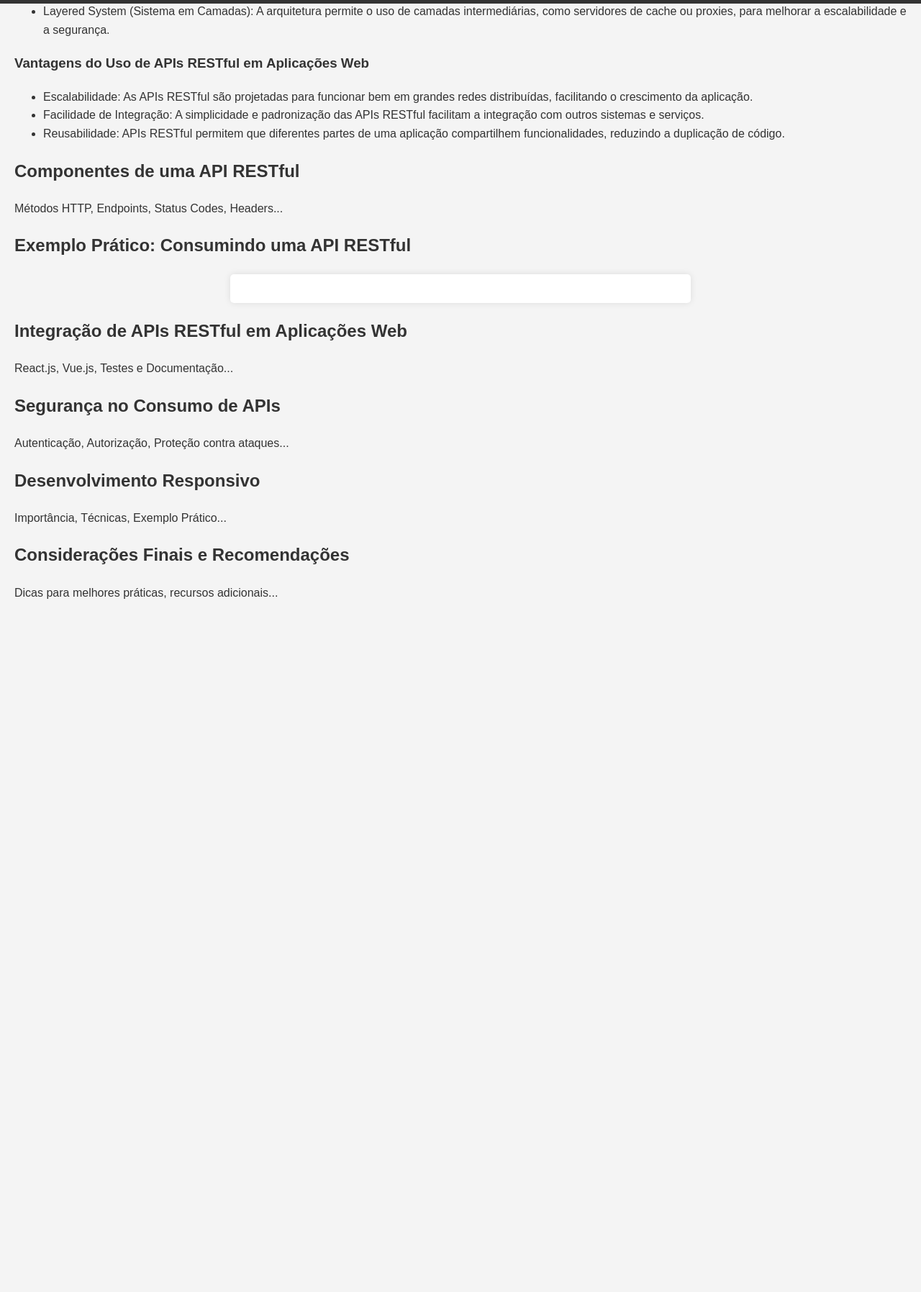
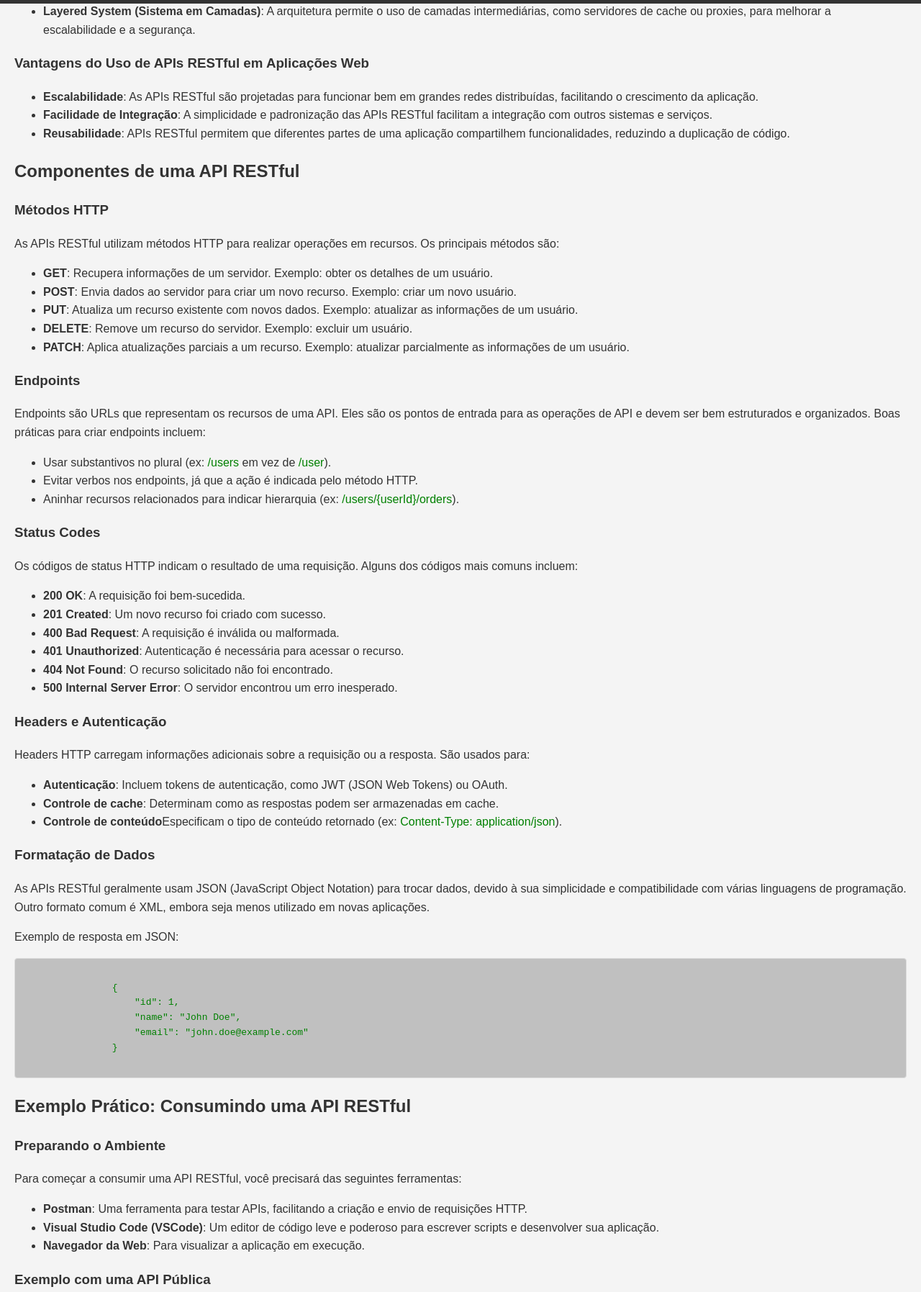
Before and after one commit to gabiosfc/paginaWEBII, a plain HTML site: page index.html in a window 1280 px wide. Shown: the part 795-2590 px from the top of the page at 72% size. Before the commit the page ends 1667 px from the top, so only its background shows below. Drawn offline with Linux system fonts and the light colour scheme; no server answers.

Commit message:
Inserindo conteúdo

```diff
--- a/index.html
+++ b/index.html
@@ -34,10 +34,11 @@
                 permitindo que eles compartilhem dados e funcionalidades.</p>
             <p>Exemplos de APIs populares incluem:</p>
             <ul>
-                <li>Google Maps API: Permite a integração de mapas e dados geográficos em aplicativos</li>
-                <li>Twitter API: Permite que desenvolvedores acessem dados do Twitter, como tweets e perfis de usuários.
+                <li><b>Google Maps API</b>: Permite a integração de mapas e dados geográficos em aplicativos</li>
+                <li><b>Twitter API</b>: Permite que desenvolvedores acessem dados do Twitter, como tweets e perfis de
+                    usuários.
                 </li>
-                <li>OpenWeatherMap API: Fornece dados meteorológicos para várias localizações.</li>
+                <li><b>OpenWeatherMap API</b>: Fornece dados meteorológicos para várias localizações.</li>
             </ul>
             <h3>Conceito de RESTful APIs</h3>
             <p>REST (Representational State Transfer) é um estilo de arquitetura que define um conjunto de restrições
@@ -46,28 +47,33 @@
             </p>
             <p>Os principais princípios REST incluem:</p>
             <ul>
-                <li>Stateless (Sem Estado): Cada requisição de cliente para servidor deve conter todas as informações
+                <li><b>Stateless (Sem Estado)</b>: Cada requisição de cliente para servidor deve conter todas as
+                    informações
                     necessárias para o servidor entender e processar a solicitação.
                 </li>
-                <li>Client-Server (Cliente-Servidor): A separação entre o cliente e o servidor permite que eles evoluam
+                <li><b>Client-Server (Cliente-Servidor)</b>: A separação entre o cliente e o servidor permite que eles
+                    evoluam
                     de forma independente.
                 </li>
-                <li>Cacheable (Cacheável): As respostas devem ser explicitamente rotuladas como cacheáveis ou não
+                <li><b>Cacheable (Cacheável)</b>: As respostas devem ser explicitamente rotuladas como cacheáveis ou não
                     cacheáveis, o que melhora a eficiência das requisições subsequentes.
                 </li>
-                <li>Layered System (Sistema em Camadas): A arquitetura permite o uso de camadas intermediárias, como
+                <li><b>Layered System (Sistema em Camadas)</b>: A arquitetura permite o uso de camadas intermediárias,
+                    como
                     servidores de cache ou proxies, para melhorar a escalabilidade e a segurança.
                 </li>
             </ul>
             <h3>Vantagens do Uso de APIs RESTful em Aplicações Web</h3>
             <ul>
-                <li>Escalabilidade: As APIs RESTful são projetadas para funcionar bem em grandes redes distribuídas,
+                <li><b>Escalabilidade</b>: As APIs RESTful são projetadas para funcionar bem em grandes redes
+                    distribuídas,
                     facilitando o crescimento da aplicação.
                 </li>
-                <li>Facilidade de Integração: A simplicidade e padronização das APIs RESTful facilitam a integração com
+                <li><b>Facilidade de Integração</b>: A simplicidade e padronização das APIs RESTful facilitam a
+                    integração com
                     outros sistemas e serviços.
                 </li>
-                <li>Reusabilidade: APIs RESTful permitem que diferentes partes de uma aplicação compartilhem
+                <li><b>Reusabilidade</b>: APIs RESTful permitem que diferentes partes de uma aplicação compartilhem
                     funcionalidades, reduzindo a duplicação de código.
                 </li>
             </ul>
@@ -75,12 +81,118 @@
 
         <section id="componentes">
             <h2>Componentes de uma API RESTful</h2>
-            <p>Métodos HTTP, Endpoints, Status Codes, Headers...</p>
-            <!-- Continue com o conteúdo dos componentes -->
+            <h3>Métodos HTTP</h3>
+            <p>As APIs RESTful utilizam métodos HTTP para realizar operações em recursos. Os principais métodos são:</p>
+            <ul>
+                <li>
+                    <b>GET</b>: Recupera informações de um servidor. Exemplo: obter os detalhes de um usuário.
+                </li>
+                <li>
+                    <b>POST</b>: Envia dados ao servidor para criar um novo recurso. Exemplo: criar um novo usuário.
+                </li>
+                <li>
+                    <b>PUT</b>: Atualiza um recurso existente com novos dados. Exemplo: atualizar as informações de um
+                    usuário.
+                </li>
+                <li>
+                    <b>DELETE</b>: Remove um recurso do servidor. Exemplo: excluir um usuário.
+                </li>
+                <li>
+                    <b>PATCH</b>: Aplica atualizações parciais a um recurso. Exemplo: atualizar parcialmente as
+                    informações de um usuário.
+                </li>
+            </ul>
+            <h3>Endpoints</h3>
+            <p>Endpoints são URLs que representam os recursos de uma API. Eles são os pontos de entrada para as
+                operações de API e devem ser bem estruturados e organizados. Boas práticas para criar endpoints incluem:
+            </p>
+            <ul>
+                <li>
+                    Usar substantivos no plural (ex: <span
+                        style="color: green; font-family: 'Roboto Mono', sans-serif;">/users</span> em vez de <span
+                        style="color: green; font-family: 'Roboto Mono', sans-serif;">/user</span>).
+                </li>
+                <li>
+                    Evitar verbos nos endpoints, já que a ação é indicada pelo método HTTP.
+                </li>
+                <li>
+                    Aninhar recursos relacionados para indicar hierarquia (ex: <span
+                        style="color: green; font-family: 'Roboto Mono', sans-serif;">/users/{userId}/orders</span>).
+                </li>
+            </ul>
+            <h3>Status Codes</h3>
+            <p>Os códigos de status HTTP indicam o resultado de uma requisição. Alguns dos códigos mais comuns incluem:
+            </p>
+            <ul>
+                <li>
+                    <b>200 OK</b>: A requisição foi bem-sucedida.
+                </li>
+                <li>
+                    <b>201 Created</b>: Um novo recurso foi criado com sucesso.
+                </li>
+                <li>
+                    <b>400 Bad Request</b>: A requisição é inválida ou malformada.
+                </li>
+                <li>
+                    <b>401 Unauthorized</b>: Autenticação é necessária para acessar o recurso.
+                </li>
+                <li>
+                    <b>404 Not Found</b>: O recurso solicitado não foi encontrado.
+                </li>
+                <li>
+                    <b>500 Internal Server Error</b>: O servidor encontrou um erro inesperado.
+                </li>
+            </ul>
+            <h3>Headers e Autenticação</h3>
+            <p>Headers HTTP carregam informações adicionais sobre a requisição ou a resposta. São usados para:</p>
+            <ul>
+                <li>
+                    <b>Autenticação</b>: Incluem tokens de autenticação, como JWT (JSON Web Tokens) ou OAuth.
+                </li>
+                <li>
+                    <b>Controle de cache</b>: Determinam como as respostas podem ser armazenadas em cache.
+                </li>
+                <li>
+                    <b>Controle de conteúdo</b>Especificam o tipo de conteúdo retornado (ex: <span
+                        style="color: green; font-family: 'Roboto Mono', sans-serif;">Content-Type:
+                        application/json</span>).
+                </li>
+            </ul>
+            <h3>Formatação de Dados</h3>
+            <p>As APIs RESTful geralmente usam JSON (JavaScript Object Notation) para trocar dados, devido à sua
+                simplicidade e compatibilidade com várias linguagens de programação. Outro formato comum é XML, embora
+                seja menos utilizado em novas aplicações.</p>
+            <p>Exemplo de resposta em JSON:</p>
+            <div class="json-container">
+                <pre><code>
+                {
+                    "id": 1,
+                    "name": "John Doe",
+                    "email": "john.doe@example.com"
+                }
+                </code></pre>
+            </div>
         </section>
 
         <section id="exemplo">
             <h2>Exemplo Prático: Consumindo uma API RESTful</h2>
+            <h3>Preparando o Ambiente</h3>
+            <p>Para começar a consumir uma API RESTful, você precisará das seguintes ferramentas:</p>
+            <ul>
+                <li>
+                    <b>Postman</b>: Uma ferramenta para testar APIs, facilitando a criação e envio de requisições HTTP.
+                </li>
+                <li>
+                    <b>Visual Studio Code (VSCode)</b>: Um editor de código leve e poderoso para escrever scripts e desenvolver sua aplicação.
+                </li>
+                <li>
+                    <b>Navegador da Web</b>: Para visualizar a aplicação em execução.
+                </li>
+            </ul>
+            <h3>Exemplo com uma API Pública</h3>
+            <p>Vamos consumir uma API pública, como a JSONPlaceholder, que é uma API falsa usada para testes. Vamos buscar os dados de um usuário usando JavaScript.</p>
+            <p>Código de exemplo utilizando <span
+                style="color: green; font-family: 'Roboto Mono', sans-serif;">fetch:</span></p>
             <div id="user-info" class="user-info"></div>
             <!-- O conteúdo será preenchido pelo JavaScript -->
         </section>
@@ -88,25 +200,25 @@
         <section id="integracao">
             <h2>Integração de APIs RESTful em Aplicações Web</h2>
             <p>React.js, Vue.js, Testes e Documentação...</p>
-            <!-- Continue com o conteúdo da integração -->
+
         </section>
 
         <section id="seguranca">
             <h2>Segurança no Consumo de APIs</h2>
             <p>Autenticação, Autorização, Proteção contra ataques...</p>
-            <!-- Continue com o conteúdo da segurança -->
+
         </section>
 
         <section id="responsivo">
             <h2>Desenvolvimento Responsivo</h2>
             <p>Importância, Técnicas, Exemplo Prático...</p>
-            <!-- Continue com o conteúdo da responsividade -->
+
         </section>
 
         <section id="conclusao">
             <h2>Considerações Finais e Recomendações</h2>
             <p>Dicas para melhores práticas, recursos adicionais...</p>
-            <!-- Continue com o conteúdo da conclusão -->
+
         </section>
     </main>
 
--- a/styles.css
+++ b/styles.css
@@ -62,6 +62,24 @@ footer {
     bottom: 0;
     width: 100%;
 }
+.json-container {
+    border: 1px solid #ddd;
+    border-radius: 4px;
+    padding: 10px;
+    background-color: #c0c0c0;
+    overflow-x: auto;
+    font-family: 'Roboto Mono', sans-serif, monospace;
+}
+
+.json-container pre {
+    margin: 0;
+    white-space: pre-wrap;
+}
+
+.json-container code {
+    display: block;
+    color: green;
+}
 
 /* Estilo responsivo */
 @media (max-width: 600px) {
```
